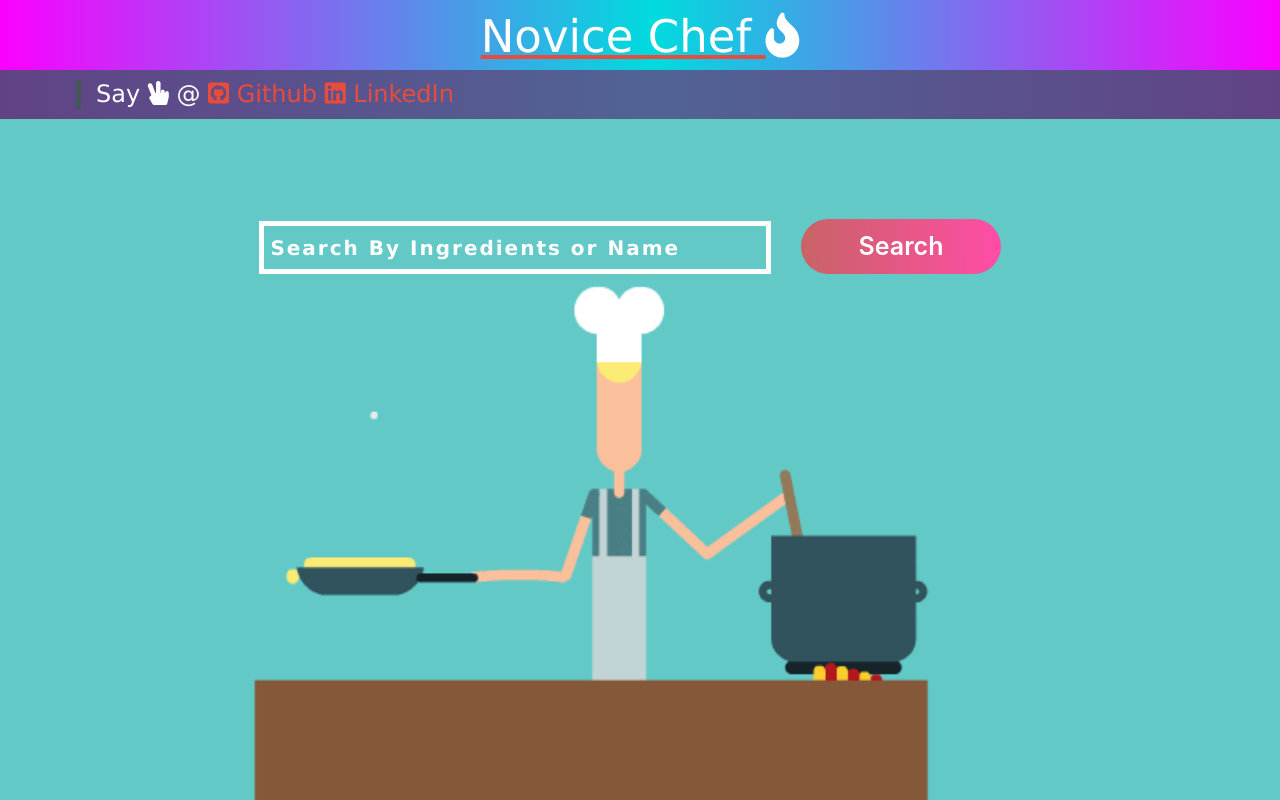
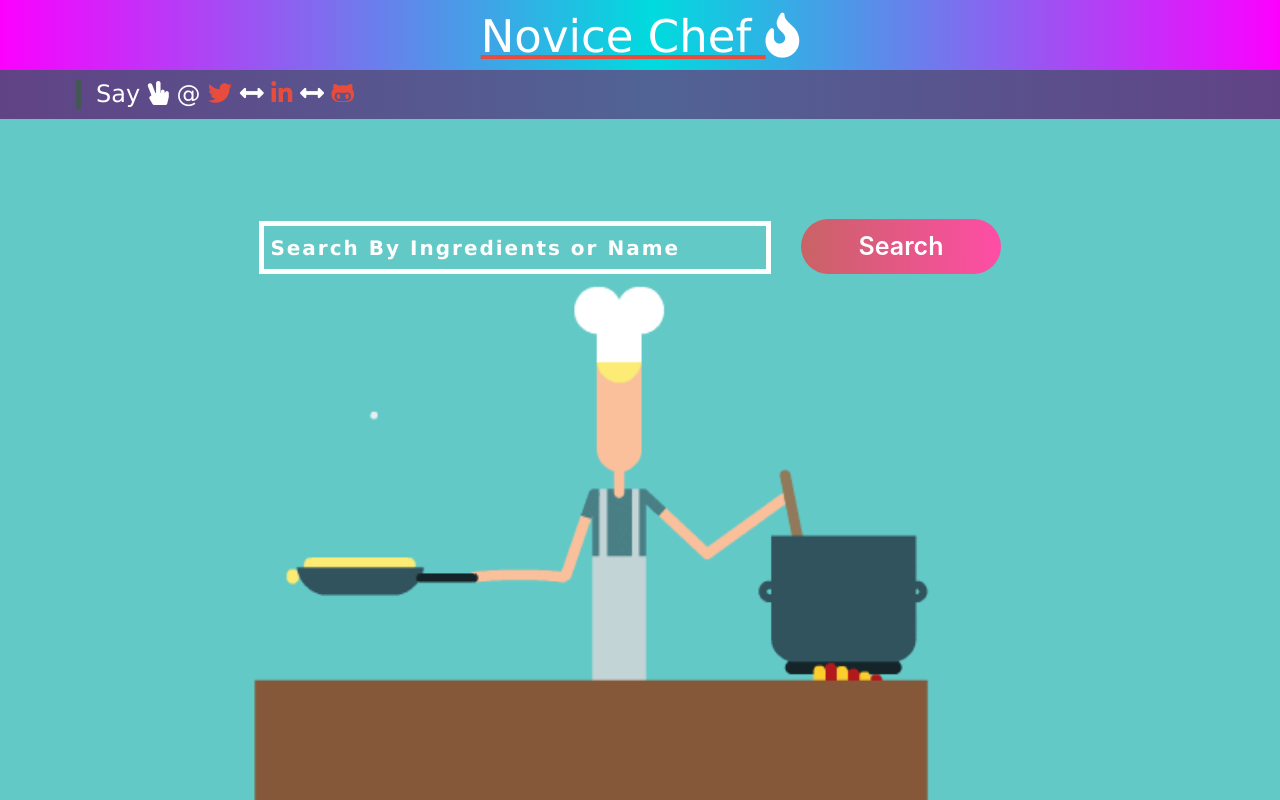
Before and after one commit to NhatDinh/NoviceChef, a React (Create React App) app: page / in a window 1280 px wide. Shown: the top 800 px of the page. Built offline with nearby package versions, Linux system fonts and the light colour scheme.

Commit message:
made minor fixes to banner

```diff
--- a/src/App.css
+++ b/src/App.css
@@ -168,15 +168,15 @@ input:-webkit-autofill {
 }
 
 .active-recipe__button {
-  border: solid 3px #e74c3c;
+  border: solid 4px #e74c3c;
   background: transparent;
   padding: 2rem 2rem;
   margin: 2rem 0rem;
-  border-radius: 3rem;
-  font-size: 3rem;
+  border-radius: 1rem;
+  font-size: 1rem;
   text-transform: uppercase;
   font-weight: 500;
-  float: left;
+  float: middle;
 }
 
 .active-recipe__button:hover {
@@ -184,9 +184,9 @@ input:-webkit-autofill {
   background: transparent;
   padding: 2rem 2rem;
   margin: 2rem 0rem;
-  border-radius: 3rem;
-  font-size: 3rem;
+  border-radius: 1.5rem;
+  font-size: 1.5rem;
   text-transform: uppercase;
-  font-weight: 900;
-  float: left;
+  font-weight: 600;
+  float: middle;
 }
--- a/src/components/Banner.js
+++ b/src/components/Banner.js
@@ -7,12 +7,18 @@ const Banner = props => (
 		<h3>
 			{"     "}
 			Say <i className="fas fa-hand-peace" /> @ {"  "}
-				<a href="https://github.com/NhatDinh">
-					<i className="fab fa-github-square" /> Github
-				</a>{"    "}
+			<a href="https://twitter.com/nhat_ldinh">
+				<i className="fab fa-twitter" />
+			</a>
+			{"    "} <i class="fas fa-arrows-alt-h" />
 			{"     "}
 			<a href="https://www.linkedin.com/in/nhat-dinh/">
-					<i className="fab fa-linkedin"> </i> LinkedIn
+				<i className="fab fa-linkedin-in" />
+			</a>
+			{"    "} <i class="fas fa-arrows-alt-h" />
+			{"     "}
+			<a href="https://github.com/NhatDinh">
+				<i class="fab fa-github-alt" />
 			</a>
 		</h3>
 	</div>
--- a/src/components/Recipe.js
+++ b/src/components/Recipe.js
@@ -72,7 +72,7 @@ class Recipe extends React.Component {
                   recipeKeyword: `${this.props.location.recipeKeyword}`
                 }}
               >
-                Back to {} recipes
+                Back to <strong>{this.props.location.recipeKeyword} </strong>recipes
               </Link>
             </button>
           </div>
```
Lines whose indentation alone changed are shown as unchanged.
